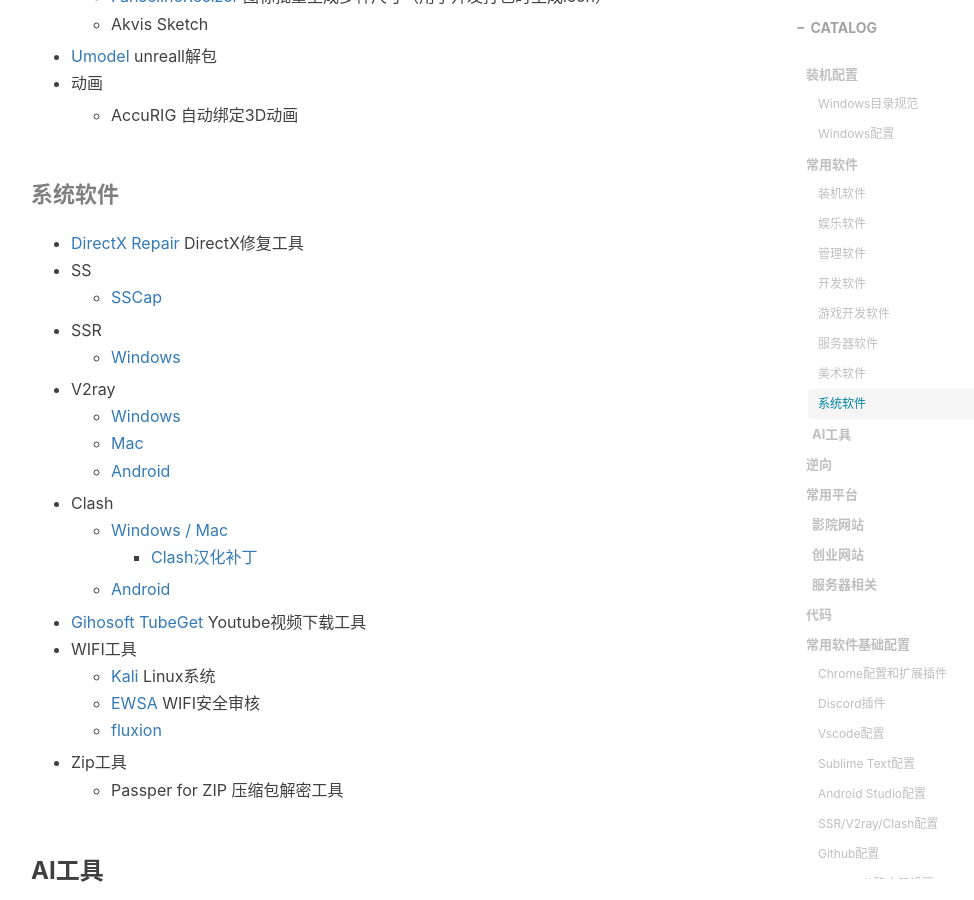
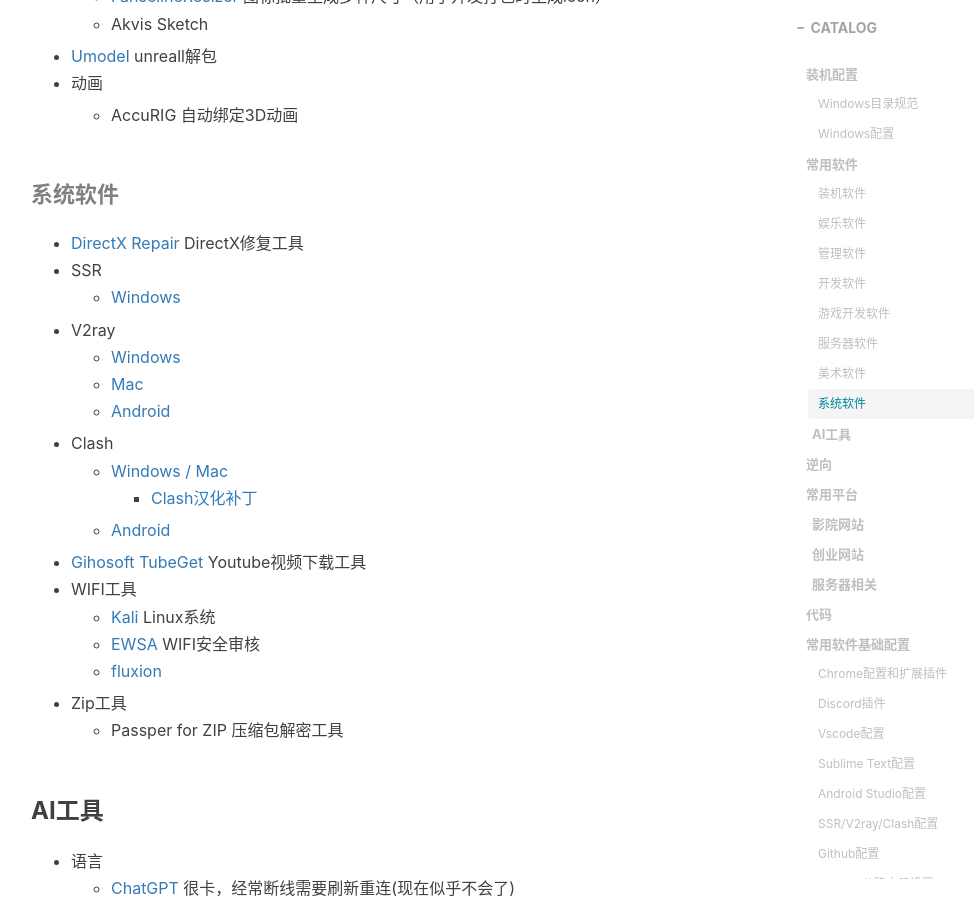
Before and after one commit to gumcstronger/gumcstronger.github.io, a Jekyll site: the page built from _posts/2022/2022-08-24-windows.md, in a window 1280 px wide and 900 px high, scrolled down 4109 px. Shown: the whole window, without its empty margins (234-1208 px from the left). Built offline with Jekyll 4.4.1, drawn with Linux system fonts in a browser that asks for light colours; comment, search, counter and statistics services are not loaded.

Commit message:
Update 2022-08-24-windows.md

```diff
--- a/_posts/2022/2022-08-24-windows.md
+++ b/_posts/2022/2022-08-24-windows.md
@@ -140,8 +140,6 @@
 #### 系统软件
 
 - [DirectX Repair](https://cn.bing.com/search?q=DirectX%E4%BF%AE%E5%A4%8D%E5%B7%A5%E5%85%B7&PC=U316&FORM=CHROMN) DirectX修复工具
-- SS
-  - [SSCap](https://github.com/tarolabs/sscap/releases/tag/sscapv3.5)
 - SSR
   - [Windows](https://github.com/Alvin9999/new-pac/wiki/ss%E5%85%8D%E8%B4%B9%E8%B4%A6%E5%8F%B7)
 - V2ray
```
Also changed, not shown: other parts of _posts/2022/2022-08-24-windows.md (+2 -0 lines).
